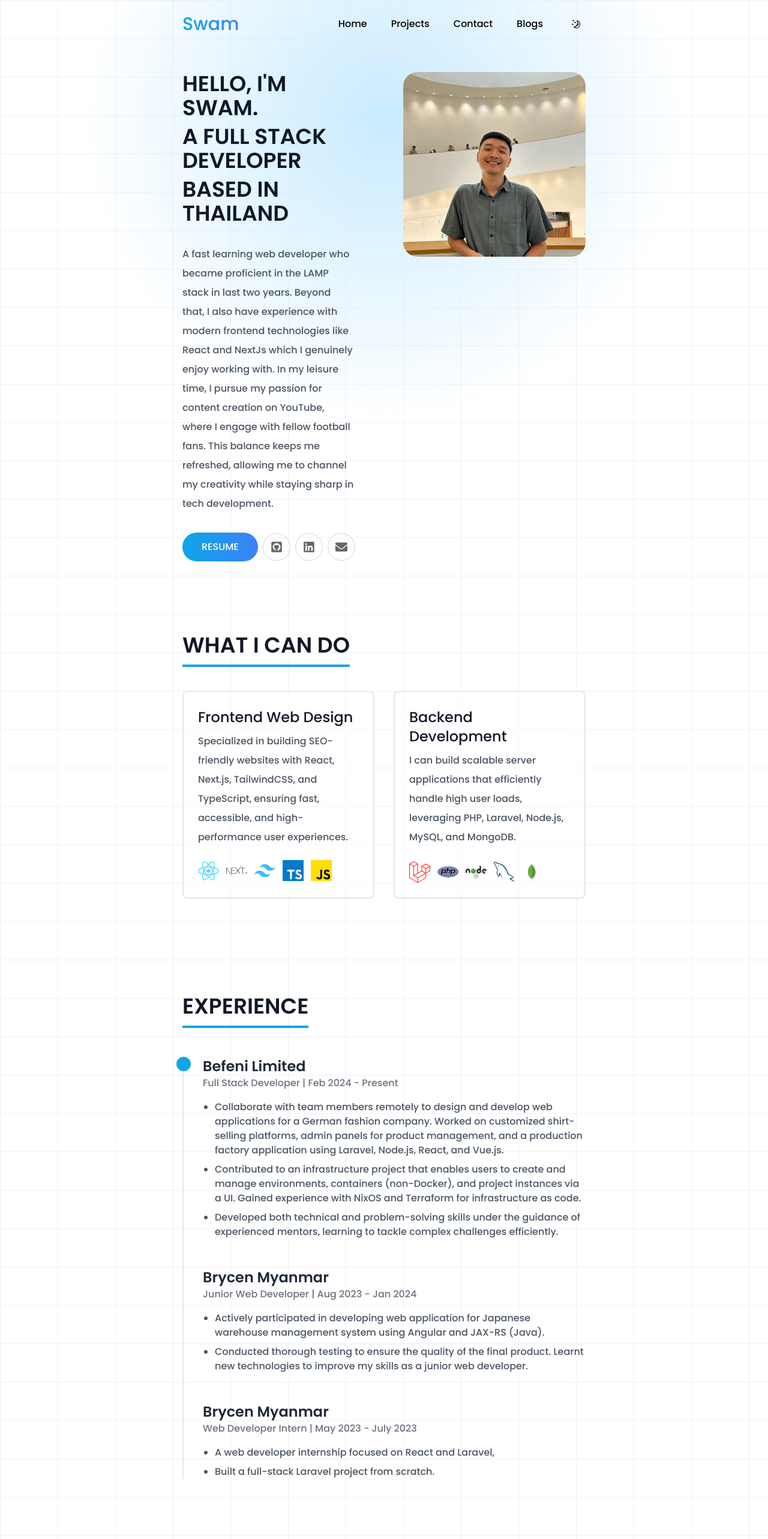
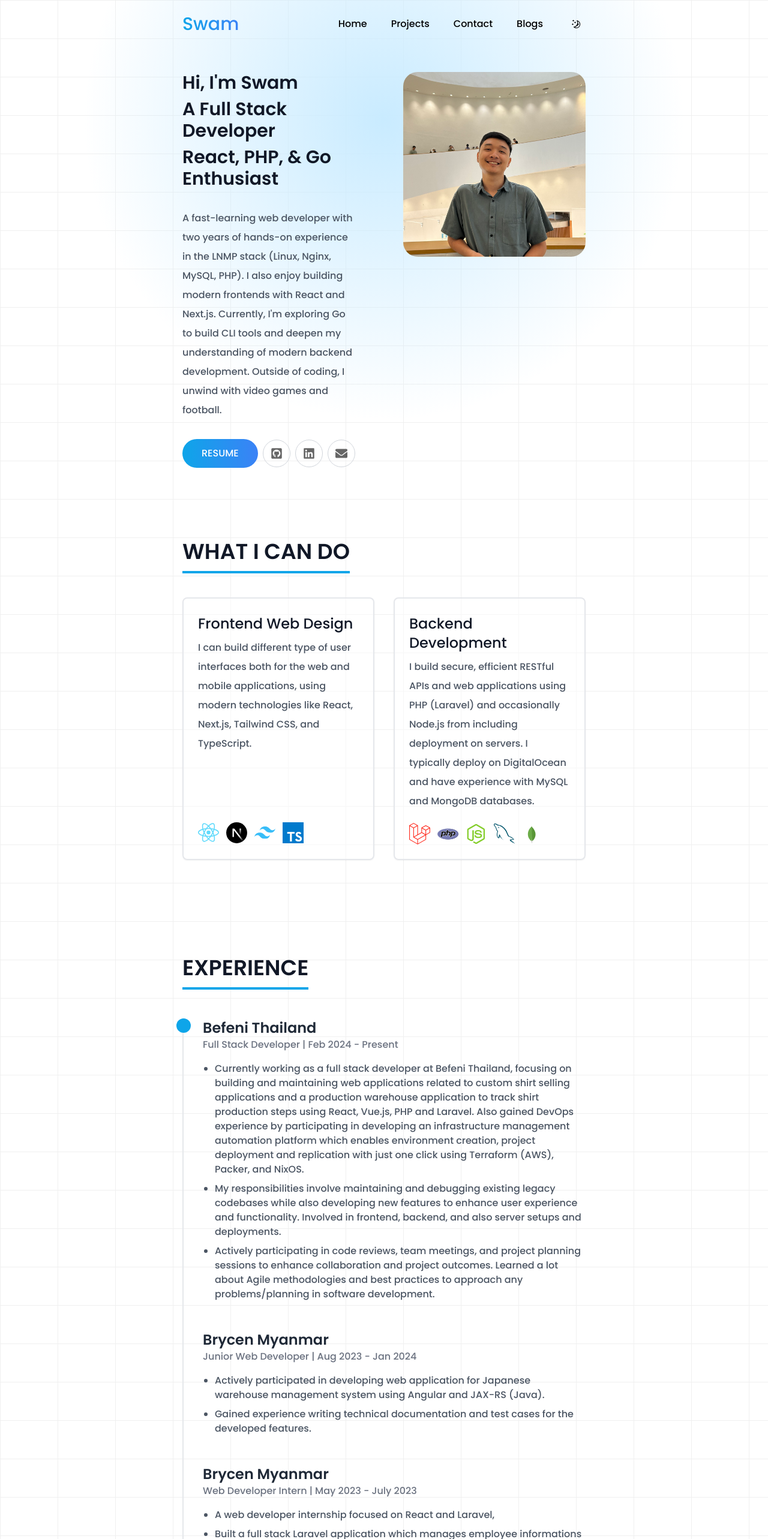
Before and after one commit to swamhtetaung8/nextjs_portfolio, a Next.js app: page / in a window 1280 px wide. Shown: the top 2566 px of the page at 60% size. Built offline with nearby package versions, Linux system fonts and the light colour scheme; no server answers.

Commit message:
feat: fix logos for dark mode and improve overall texts

```diff
--- a/app/globals.css
+++ b/app/globals.css
@@ -6,4 +6,8 @@
     .heading {
         @apply text-2xl font-semibold text-gray-900 uppercase md:text-3xl lg:text-4xl dark:text-slate-100;
     }
+
+    .subheading {
+        @apply text-xl md:text-2xl lg:text-3xl font-semibold text-gray-900 dark:text-slate-100;
+    }
 }
--- a/components/home/Experience.jsx
+++ b/components/home/Experience.jsx
@@ -1,13 +1,13 @@
 export default function Experience() {
   const experiences = [
     {
-        company: "Befeni Limited",
+      company: "Befeni Thailand",
       role: "Full Stack Developer",
       date: "Feb 2024 - Present",
       description: [
-          "Collaborate with team members remotely to design and develop web applications for a German fashion company. Worked on customized shirt-selling platforms, admin panels for product management, and a production factory application using Laravel, Node.js, React, and Vue.js.",
-          "Contributed to an infrastructure project that enables users to create and manage environments, containers (non-Docker), and project instances via a UI. Gained experience with NixOS and Terraform for infrastructure as code.",
-          "Developed both technical and problem-solving skills under the guidance of experienced mentors, learning to tackle complex challenges efficiently.",
+        "Currently working as a full stack developer at Befeni Thailand, focusing on building and maintaining web applications related to custom shirt selling applications and a production warehouse application to track shirt production steps using React, Vue.js, PHP and Laravel. Also gained DevOps experience by participating in developing an infrastructure management automation platform which enables environment creation, project deployment and replication with just one click using Terraform (AWS), Packer, and NixOS.",
+        "My responsibilities involve maintaining and debugging existing legacy codebases while also developing new features to enhance user experience and functionality. Involved in frontend, backend, and also server setups and deployments.",
+        "Actively participating in code reviews, team meetings, and project planning sessions to enhance collaboration and project outcomes. Learned a lot about Agile methodologies and best practices to approach any problems/planning in software development.",
       ],
     },
     {
@@ -16,7 +16,7 @@ export default function Experience() {
       date: "Aug 2023 - Jan 2024",
       description: [
         "Actively participated in developing web application for Japanese warehouse management system using Angular and JAX-RS (Java).",
-          "Conducted thorough testing to ensure the quality of the final product. Learnt new technologies to improve my skills as a junior web developer.",
+        "Gained experience writing technical documentation and test cases for the developed features.",
       ],
     },
     {
@@ -25,22 +25,28 @@ export default function Experience() {
       date: "May 2023 - July 2023",
       description: [
         "A web developer internship focused on React and Laravel,",
-          "Built a full-stack Laravel project from scratch.",
+        "Built a full stack Laravel application which manages employee informations from scratch.",
       ],
-      }
+    },
   ];
 
   return (
     <section className="py-10 md:py-20">
-        <h2 className="inline-block pb-3 mb-12 border-b-4 heading border-sky-500">Experience</h2>
+      <h2 className="inline-block pb-3 mb-12 border-b-4 heading border-sky-500">
+        Experience
+      </h2>
       <div className="relative border-l-2 border-gray-200">
         {experiences.map((exp, index) => (
           <div key={index} className="mb-12 ml-8">
             {/* Timeline Dot */}
-              {index===0 && (<div className="absolute left-[-12px] w-6 h-6 rounded-full bg-sky-500"></div>)}
+            {index === 0 && (
+              <div className="absolute left-[-12px] w-6 h-6 rounded-full bg-sky-500"></div>
+            )}
             <div>
               {/* Company */}
-                <h3 className="text-xl font-semibold text-gray-800 md:text-2xl dark:text-slate-200">{exp.company}</h3>
+              <h3 className="text-xl font-semibold text-gray-800 md:text-2xl dark:text-slate-200">
+                {exp.company}
+              </h3>
               {/* Role and Date */}
               <p className="mb-4 text-gray-500">
                 {exp.role} | {exp.date}
--- a/components/home/Hero.jsx
+++ b/components/home/Hero.jsx
@@ -10,31 +10,30 @@ const Hero = () => {
       <div className="relative z-10 flex flex-col justify-between w-full gap-20 lg:flex-row">
         <div className="flex flex-col items-start flex-1 gap-8 ">
           <div className="space-y-2">
-            <h1 className="heading">
-              Hello, I&apos;m Swam.
-            </h1>
-            <h1 className="heading">
-              A Full Stack Developer
-            </h1>
-            <h1 className="heading">
-              Based in Thailand
-            </h1>
+            <h1 className="subheading">Hi, I&apos;m Swam</h1>
+            <h1 className="subheading">A Full Stack Developer</h1>
+            <h1 className="subheading">React, PHP, & Go Enthusiast</h1>
           </div>
           <p className="max-w-xl leading-8 text-gray-600 dark:text-gray-400">
-          A fast learning web developer who became proficient in the LAMP stack in last two years. Beyond that, I also have experience with modern frontend technologies like React and NextJs which I genuinely enjoy working with. In my leisure time, I pursue my passion for content creation on YouTube, where I engage with fellow football fans. This balance keeps me refreshed, allowing me to channel my creativity while staying sharp in tech development.
+            A fast-learning web developer with two years of hands-on
+            experience in the LNMP stack (Linux, Nginx, MySQL, PHP). I also
+            enjoy building modern frontends with React and Next.js. Currently,
+            I&apos;m exploring Go to build CLI tools and deepen my understanding of
+            modern backend development. Outside of coding, I unwind with video
+            games and football.
           </p>
 
           <div className="flex items-center gap-2">
             <a
               href={NEXT_PUBLIC_RESUME_URL}
               target="_blank"
-              className="relative px-4 py-2 md:px-8 md:py-3 text-white transition-all duration-700 rounded-full group bg-gradient-to-r from-sky-500 to-blue-500">
+              className="relative px-4 py-2 md:px-8 md:py-3 text-white transition-all duration-700 rounded-full group bg-gradient-to-r from-sky-500 to-blue-500"
+            >
               <span className="absolute inset-0 transition-opacity duration-500 rounded-full opacity-0 group-hover:opacity-100 bg-gradient-to-r from-sky-300 to-blue-700"></span>
               <span className="relative z-10">RESUME</span>
             </a>
             <SocialLinks />
           </div>
-
         </div>
         <div className="space-y-5 divide-y">
           <Image
--- a/components/home/WhatICanDo.jsx
+++ b/components/home/WhatICanDo.jsx
@@ -6,19 +6,18 @@ const WhatICanDo = () => {
     {
       id: 1,
       title: "Frontend Web Design",
-      details: "Specialized in building SEO-friendly websites with React, Next.js, TailwindCSS, and TypeScript, ensuring fast, accessible, and high-performance user experiences.",
+      details: "I can build different type of user interfaces both for the web and mobile applications, using modern technologies like React, Next.js, Tailwind CSS, and TypeScript.",
       techs: [
         "react.svg",
         "nextjs.svg",
         "tailwind.svg",
-        "typescript.svg",
-        "js.png"
+        "typescript.svg"
       ],
     },
     {
       id: 2,
       title: "Backend Development",
-      details: "I can build scalable server applications that efficiently handle high user loads, leveraging PHP, Laravel, Node.js, MySQL, and MongoDB.",
+      details: "I build secure, efficient RESTful APIs and web applications using PHP (Laravel) and occasionally Node.js from including deployment on servers. I typically deploy on DigitalOcean and have experience with MySQL and MongoDB databases.",
       techs: ["laravel.svg", "php.png", "nodejs.svg", "mysql.svg", "mongodb.svg"],
     },
   ];
```
Also changed, not shown: public/assets/images/skills/nextjs.svg, public/assets/images/skills/nodejs.svg. Lines whose indentation alone changed are shown as unchanged.
